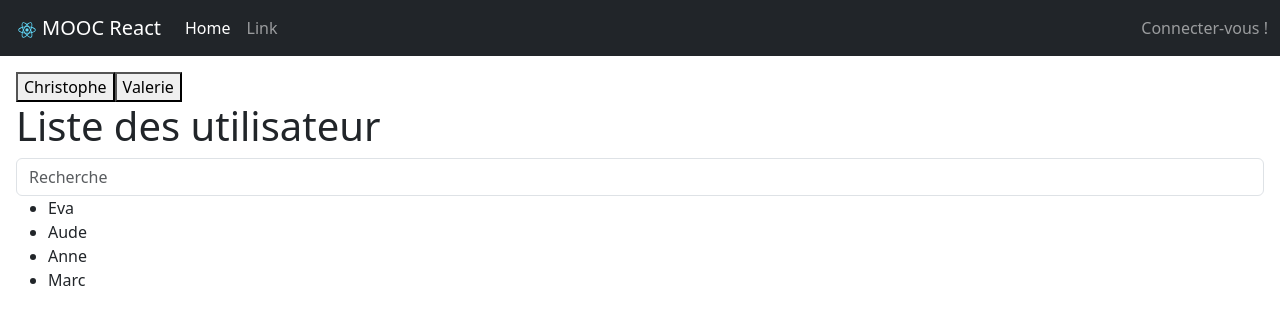
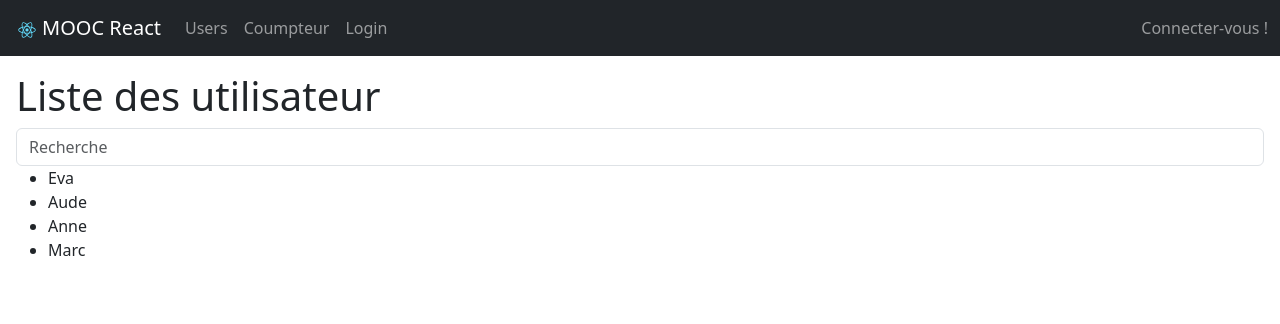
Before and after one commit to Gael-Mousset/mooc-react, a React (Create React App) app: page / in a window 1280 px wide. Shown: the top 324 px of the page. Built offline with nearby package versions, Linux system fonts and the light colour scheme.

Commit message:
Chapitre 13 - Le router

```diff
--- a/package.json
+++ b/package.json
@@ -10,6 +10,7 @@
     "prop-types": "^15.8.1",
     "react": "^18.2.0",
     "react-dom": "^18.2.0",
+    "react-router-dom": "^6.11.2",
     "react-scripts": "5.0.1",
     "web-vitals": "^2.1.4"
   },
--- a/src/App.jsx
+++ b/src/App.jsx
@@ -1,8 +1,9 @@
-import React, { useCallback, useState } from "react";
-// import Counter from "./components/Counter";
+import React, { useState } from "react";
+import Counter from "./pages/Counter";
 import Header from "./components/Header";
 import UserList from "./pages/UserList";
 import SimLogin from "./components/SimLogin";
+import { Route, Routes } from "react-router";
 
 function App() {
   const [user, setUser] = useState("");
@@ -11,9 +12,11 @@ function App() {
     <div>
       <Header user={user} />
       <div className="p-3">
-        <SimLogin setUser={setUser} />
-        {/* <Counter /> */}
-        <UserList />
+        <Routes>
+          <Route path="/" element={<UserList />} />
+          <Route path="/counter" element={<Counter />} />
+          <Route path="/login" element={<SimLogin setUser={setUser} />} />
+        </Routes>
       </div>
     </div>
   );
--- a/src/components/Header.jsx
+++ b/src/components/Header.jsx
@@ -1,5 +1,6 @@
 import PropTypes from "prop-types";
 import logo from "../logo.svg";
+import { Link } from "react-router-dom";
 
 function Header(props) {
   const login = props.user ? (
@@ -22,16 +23,21 @@ function Header(props) {
             />
             MOOC React
           </div>
-          <ul className="navbar-nav me-auto mb-2 mb-lg-0">
+          <ul className="navbar-nav me-auto">
             <li className="nav-item">
-              <div className="nav-link active" aria-current="page" href="#">
-                Home
-              </div>
+              <Link to="/" className="nav-link">
+                Users
+              </Link>
             </li>
             <li className="nav-item">
-              <div className="nav-link" href="#">
-                Link
-              </div>
+              <Link to="/counter" className="nav-link">
+                Coumpteur
+              </Link>
+            </li>
+            <li className="nav-item">
+              <Link to="/login" className="nav-link">
+                Login
+              </Link>
             </li>
           </ul>
           <div className="navbar-text">{login}</div>
--- a/src/index.js
+++ b/src/index.js
@@ -4,11 +4,14 @@ import './index.css';
 import App from './App';
 import reportWebVitals from './reportWebVitals';
 import "bootstrap/dist/css/bootstrap.css"
+import { BrowserRouter } from 'react-router-dom';
 
 const root = ReactDOM.createRoot(document.getElementById('root'));
 root.render(
   <React.StrictMode>
-    <App />
+    <BrowserRouter>
+      <App />
+    </BrowserRouter>
   </React.StrictMode>
 );
 
```
Also changed, not shown: src/pages/Counter.jsx (renamed from src/components/Counter.jsx), 1 other file (tests, documents, lock files or other folders).
